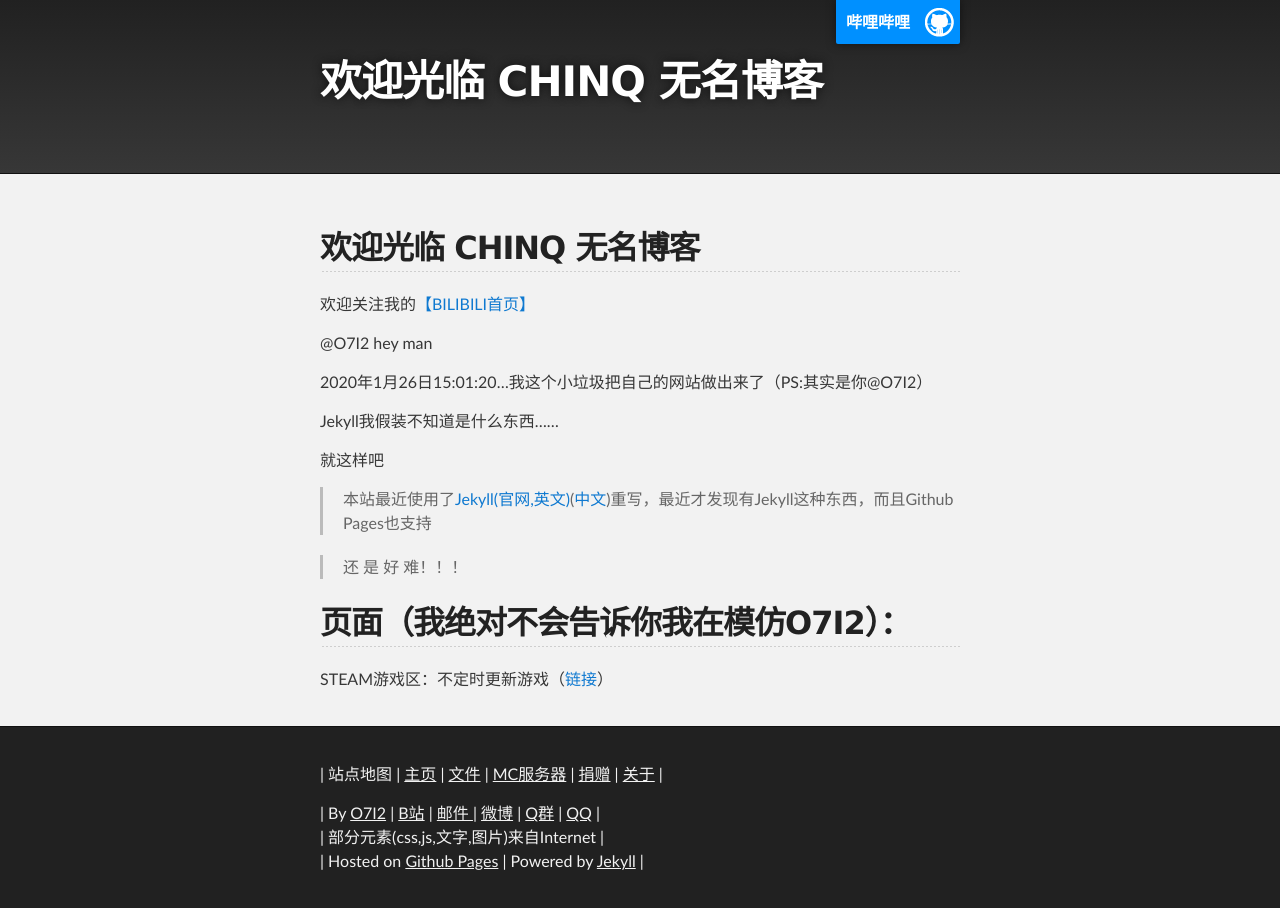
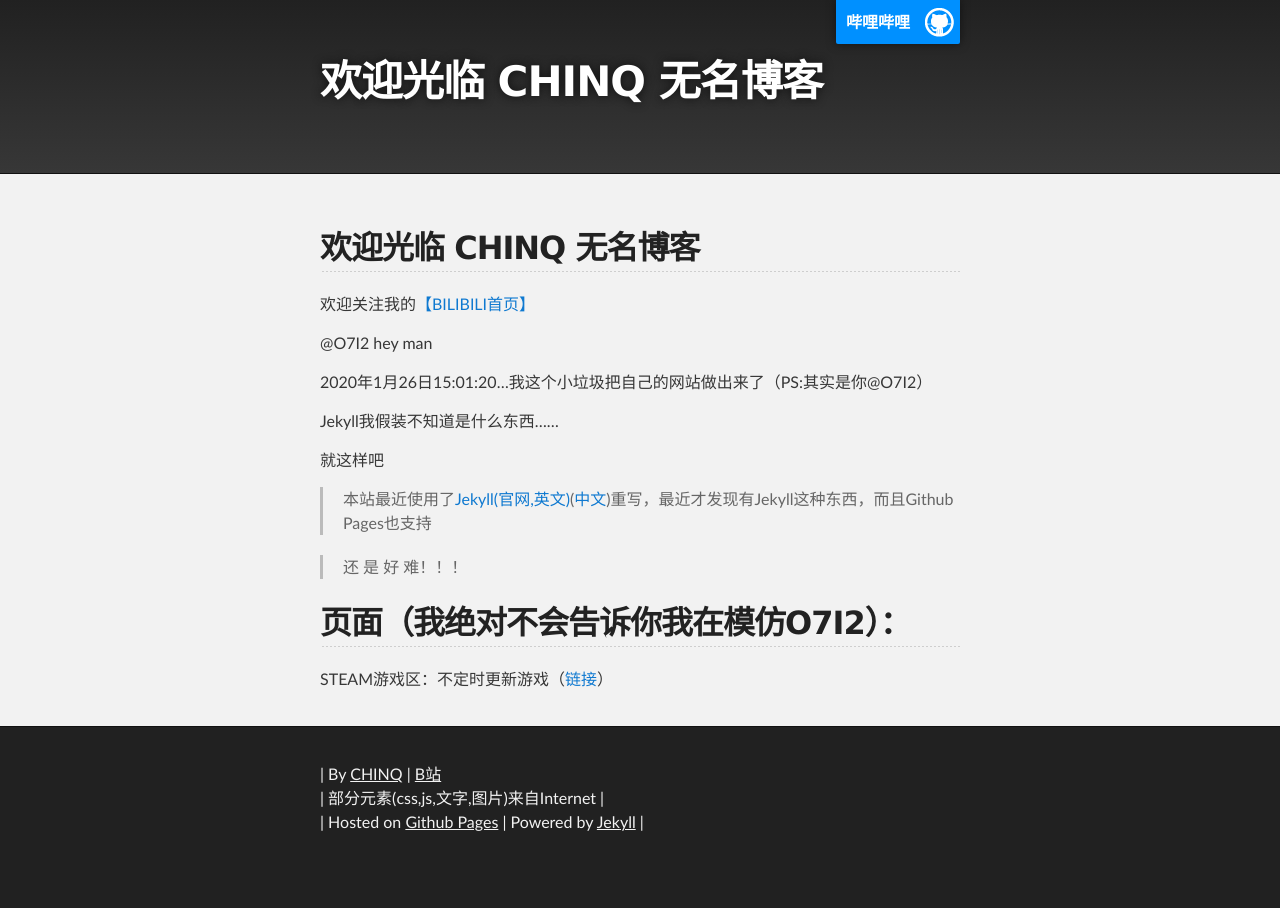
Before and after one commit to O7I2/o7i2.github.io, a Jekyll site: the page built from index.md, in a window 1280 px wide. Built offline with Jekyll 4.4.1, drawn with Linux system fonts in a browser that asks for light colours; our own code applies the rules of GitHub Pages for plain Markdown files.

Commit message:
Update footer.html

```diff
--- a/_includes/footer.html
+++ b/_includes/footer.html
@@ -4,12 +4,10 @@
 <!-- 尾注注明 -->
 <p>{{ page.footer }}</p>
 <!-- SITE MAP -->
-<p id="sitemap">
-| 站点地图 | <a href="/">主页</a> | <a href="/p/files/">文件</a> | <a href="/p/server/">MC服务器</a> | <a href="/p/donate">捐赠</a> | <a href="/p/about">关于</a> |
 </p>
 <!-- ABOUT -->
 <p id="about">
-| By <a href="https://o7i2.github.io/post/about" target="_blank">O7I2</a> | <a href="https://space.bilibili.com/393815403" target="_blank">B站</a> | <a href="mailto:{{ site.email }}" target="_blank">邮件 </a> | <a href="https://weibo.com/O7I2" target="_blank">微博</a> | <a href="https://shang.qq.com/wpa/qunwpa?idkey=6ce16eb20ec3c0cbff9e481d830fdfe8015eb2ac16463b31ce4b859f152c769c"  target="_blank">Q群</a> | <a href="http://wpa.qq.com/msgrd?v=3&uin=778570190&site=qq&menu=yes" target="_blank">QQ</a> | <br />
+| By <a href="https://github.com/CHINQblog" target="_blank">CHINQ</a> | <a href="https://space.bilibili.com/341532844" target="_blank">B站</a> <br />
 <!-- Info -->
 | 部分元素(css,js,文字,图片)来自Internet |<br />| Hosted on <a href="https://pages.github.com" target="_blank">Github Pages</a> | Powered by <a href="https://jekyllrb.com/" target="_blank">Jek</a><a href="https://jekyllcn.com/" target="_blank">yll</a> |
 </p>
```
